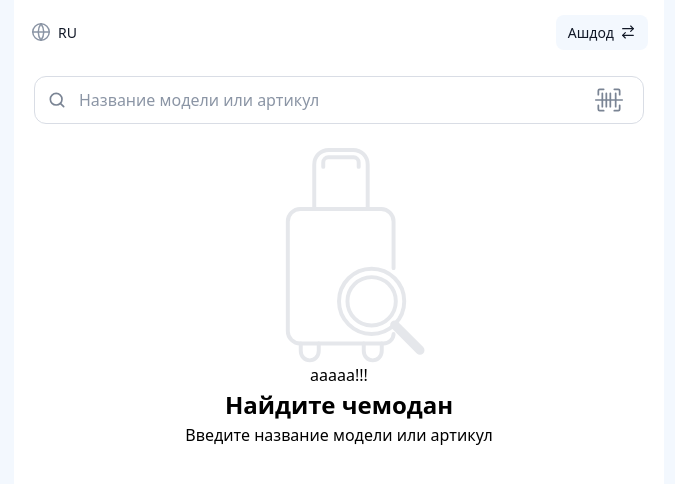
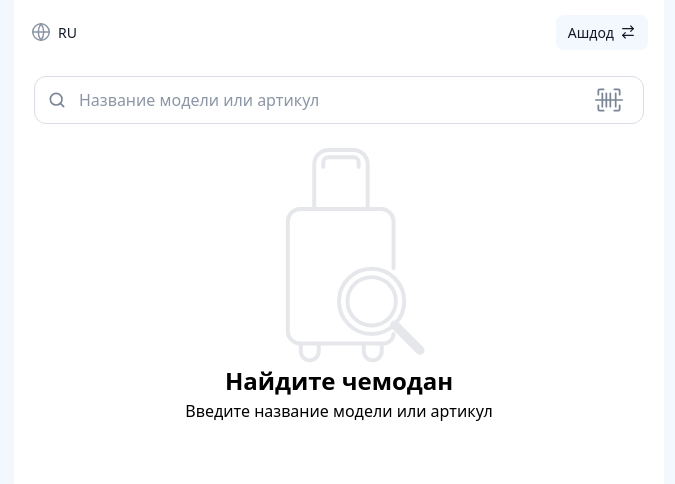
Before and after one commit to DianaGalter/check-price, a React (Vite) app: page / in a window 1280 px wide. Shown: the top 484 px of the page, without its empty margins (301-976 px from the left). Built offline with nearby package versions, Linux system fonts and the light colour scheme.

Commit message:
Revert "test2"
This reverts commit 2bb15749da8439660d98374a11eabccb3e153b68.

```diff
--- a/src/features/product-search/empty-state/EmptyState.tsx
+++ b/src/features/product-search/empty-state/EmptyState.tsx
@@ -108,7 +108,7 @@ export const EmptyState = ({ title, description }: EmptyStateProps) => {
           strokeLinecap="round"
         />
       </svg>
-      aaaaa!!!
+
       <h2>{title}</h2>
       <p>{description}</p>
     </>
```
